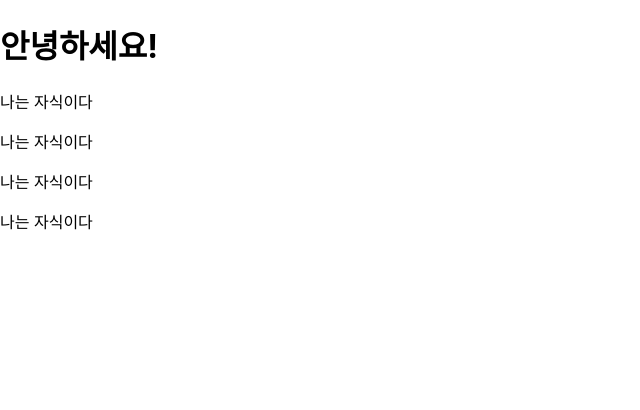
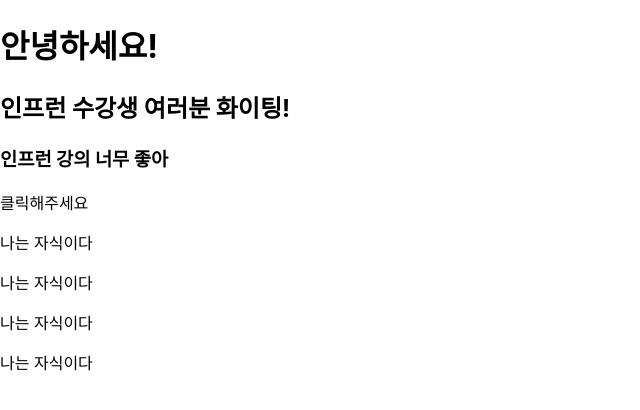
Before and after one commit to kyj2902/react-practice, a React (Create React App) app: page / in a window 1280 px wide. Shown: the top 410 px of the page, without its empty margins (0-640 px from the left). Built offline with nearby package versions, Linux system fonts and the light colour scheme.

Commit message:
Component-jsx Practice

```diff
--- a/src/App.js
+++ b/src/App.js
@@ -3,9 +3,21 @@ import './App.css';
 import ChildComponent from './child.js';
 
 function App() {
+  const text = "인프런 수강생 여러분 화이팅!";
+  const sayHello = function() {
+    return <h3>인프런 강의 너무 좋아</h3>;
+  }
+  const sayHello2 = function() {
+    alert('안녕하세요');
+  }
   return (
     <div>
       <h1>안녕하세요!</h1>
+      <h2>{text}</h2>
+      {sayHello()}
+      <div onClick = {function() {
+        alert('안녕');
+      }}>클릭해주세요</div>
       <ChildComponent />
       <ChildComponent />
       <ChildComponent />
```
